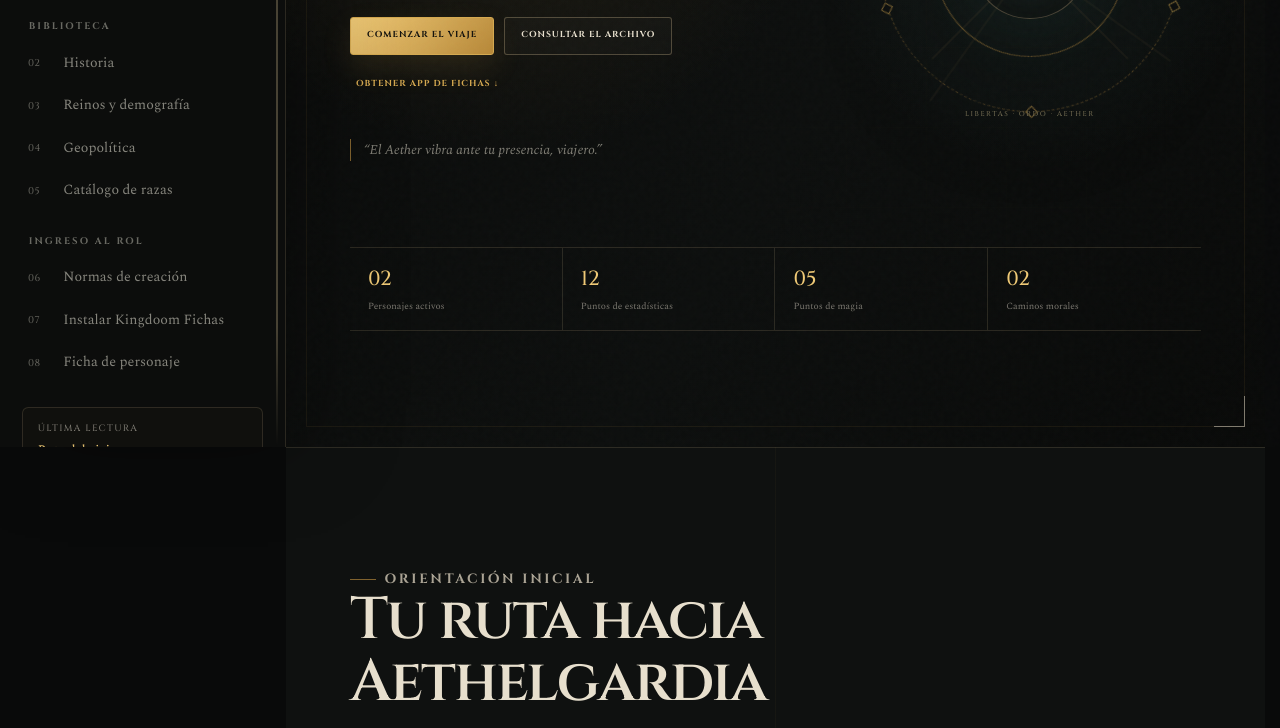
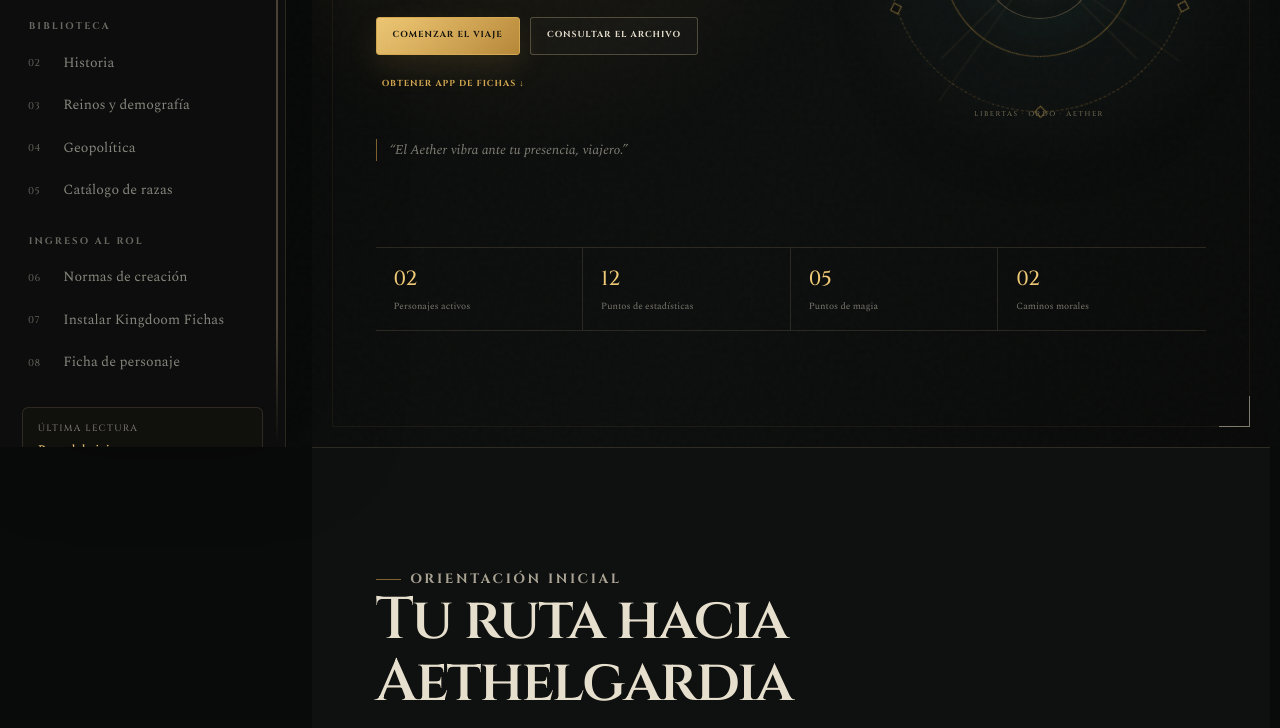
Before and after one commit to XxxRaiconxxX/kingdoom-library, a plain HTML site: page index.html in a window 1280 px wide. Shown: the part 353-1081 px from the top of the page. Drawn offline with nearby package versions, Linux system fonts and the light colour scheme.

Commit message:
style: balance canvas spacing and scrollbar
Agent: Codex

```diff
--- a/styles.css
+++ b/styles.css
@@ -34,6 +34,43 @@ html {
   scrollbar-gutter: stable;
 }
 
+html,
+.codex-sidebar {
+  scrollbar-color: var(--gold) #0c0d0c;
+  scrollbar-width: thin;
+}
+
+html::-webkit-scrollbar,
+.codex-sidebar::-webkit-scrollbar {
+  width: 8px;
+  height: 8px;
+}
+
+html::-webkit-scrollbar-track,
+.codex-sidebar::-webkit-scrollbar-track {
+  background: #0c0d0c;
+}
+
+html::-webkit-scrollbar-thumb,
+.codex-sidebar::-webkit-scrollbar-thumb {
+  min-height: 32px;
+  border: 2px solid #0c0d0c;
+  border-radius: 999px;
+  background: linear-gradient(var(--gold-dark), var(--gold));
+}
+
+html::-webkit-scrollbar-thumb:hover,
+.codex-sidebar::-webkit-scrollbar-thumb:hover {
+  background: var(--gold-bright);
+}
+
+html::-webkit-scrollbar-button,
+.codex-sidebar::-webkit-scrollbar-button {
+  display: none;
+  width: 0;
+  height: 0;
+}
+
 body {
   margin: 0;
   min-width: 320px;
@@ -2397,7 +2434,8 @@ kbd {
 @media (min-width: 921px) {
   :root {
     --sidebar-width: 286px;
-    --content-width: 944px;
+    --content-width: 100vw;
+    --canvas-offset: clamp(1.5rem, 2vw, 2.5rem);
   }
 
   html {
@@ -2411,6 +2449,13 @@ kbd {
   .codex-sidebar {
     width: 228.8px;
     zoom: 1.25;
+  }
+
+  .codex-section,
+  .main-footer {
+    width: calc(100% - var(--canvas-offset));
+    margin-right: 0;
+    margin-left: var(--canvas-offset);
   }
 
   .sidebar-search {
--- a/test-site.mjs
+++ b/test-site.mjs
@@ -61,8 +61,10 @@ assert.equal(/<style[\s>]/i.test(html), false, 'Inline styles would violate the
 assert.ok(css.includes('@media (max-width: 920px)'), 'Tablet/mobile layout breakpoint is missing.');
 assert.ok(css.includes('@media (min-width: 921px)'), 'Desktop density breakpoint is missing.');
 assert.ok(css.includes('--sidebar-width: 286px'), 'Readable desktop sidebar width is missing.');
-assert.ok(css.includes('--content-width: 944px'), 'Desktop content density is missing.');
+assert.ok(css.includes('--content-width: 100vw'), 'Fluid desktop canvas is missing.');
+assert.ok(css.includes('--canvas-offset: clamp(1.5rem, 2vw, 2.5rem)'), 'Balanced desktop canvas spacing is missing.');
 assert.ok(css.includes('zoom: 1.25'), 'Desktop sidebar scale isolation is missing.');
+assert.ok(css.includes('scrollbar-color: var(--gold)'), 'Themed scrollbar color is missing.');
 assert.ok(css.includes('@media (prefers-reduced-motion: reduce)'), 'Reduced-motion support is missing.');
 assert.ok(css.includes('min-height: 46px'), 'Touch target baseline is missing.');
 
```
